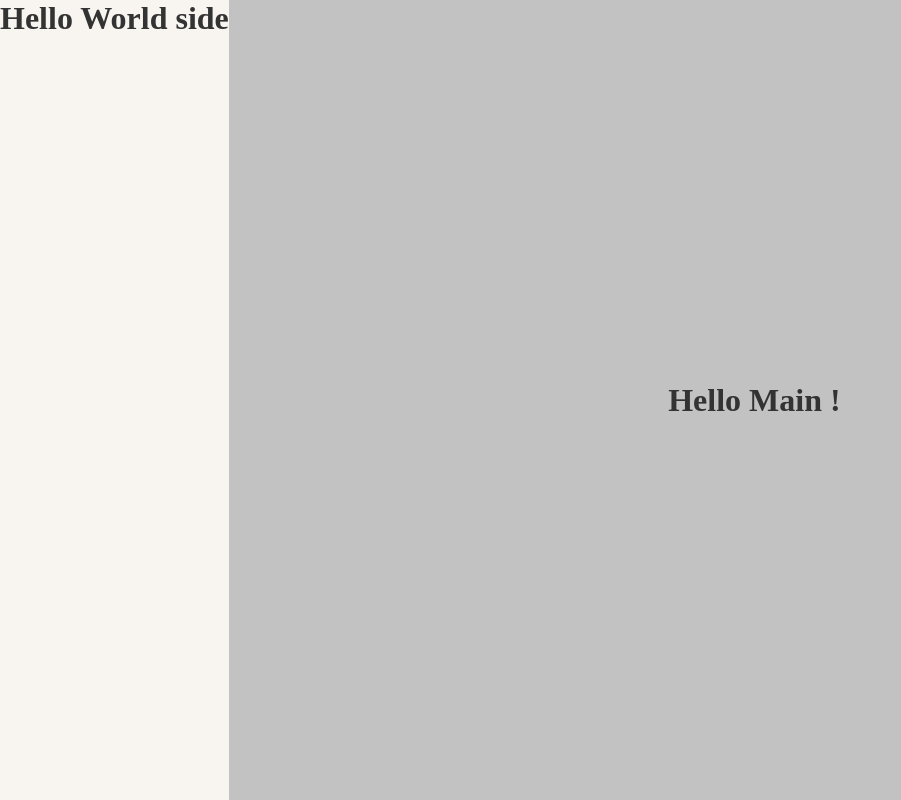
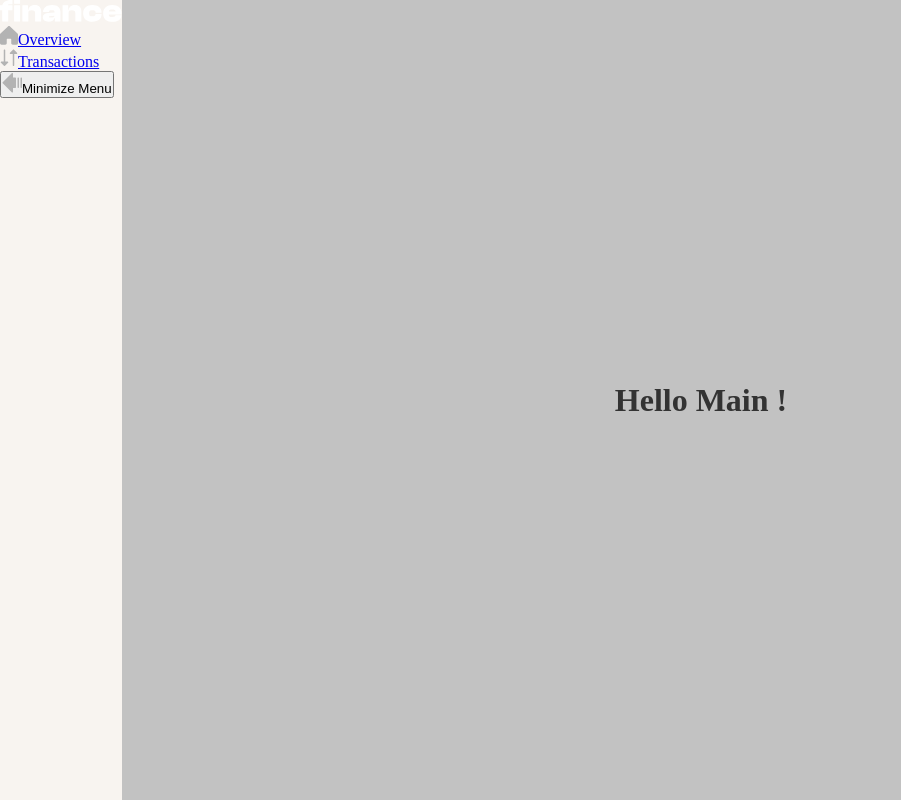
Before and after one commit to Kherraz-Med-Achraf/personal-finance-app, a Vue app: page / in a window 1280 px wide. Shown: the whole page, without its empty margins (0-901 px from the left). Built offline with nearby package versions, Linux system fonts and the light colour scheme.

Commit message:
refactor: Update SidebarMenu component
- Refactor SidebarMenu component to include logo, menu items, and minimize button
- Add necessary assets for the component
- Update styles for the sidebar menu

```diff
--- a/src/components/SidebarMenu.vue
+++ b/src/components/SidebarMenu.vue
@@ -1,23 +1,50 @@
 <template>
-    <div class="sidebar-menu">
-        <h1>Hello World side</h1>
+  <div class="sidebar-menu">
+    <div class="logo">
+      <img v-if="sidebarMenuOpen" :src="LogoLarge" alt="logo" />
+      <img v-else :src="logoSmall" alt="logo" />
+
     </div>
+    <ul>
+      <li>
+        <router-link to="/"
+          ><img :src="OverviewIcon" alt="Overview Icon" /><span v-if="sidebarMenuOpen">Overview</span></router-link
+        >
+      </li>
+      <li>
+        <router-link to="/"
+          ><img :src="TransactionsIcon" alt="Transactions Icon" /><span v-if="sidebarMenuOpen">Transactions</span></router-link
+        >
+      </li>
+    </ul>
+    <button>
+      <img :src="MinimiseIcon" alt="Minimize Menu Icon" />
+      <span v-if="sidebarMenuOpen">Minimize Menu</span>
+    </button>
+  </div>
 </template>
 
 <script setup>
 import { animate } from "@motionone/dom";
-import { onMounted } from "vue";
+import { ref, onMounted } from "vue";
+import LogoLarge from "@/assets/images/logo-large.svg";
+import logoSmall from "@/assets/images/logo-small.svg";
+import OverviewIcon from "@/assets/images/icon-nav-overview.svg";
+import TransactionsIcon from "@/assets/images/icon-nav-transactions.svg";
+import MinimiseIcon from "@/assets/images/icon-minimize-menu.svg";
 
-onMounted(() => {
-  // Anime l'élément quand le composant est monté
-  animate(".sidebar-menu h1", { transform: ["scale(0.5)", "scale(1)"] }, { duration: 1 });
-});
+let sidebarMenuOpen = ref(true);
+
+// onMounted(() => {
+//   // Anime l'élément quand le composant est monté
+//   animate(".sidebar-menu h1", { transform: ["scale(0.5)", "scale(1)"] }, { duration: 1 });
+// });
 </script>
 
 <style lang="scss" scoped>
 .sidebar-menu {
-    h1 {
-        color: #333;
-    }
+  h1 {
+    color: #333;
+  }
 }
 </style>
```
